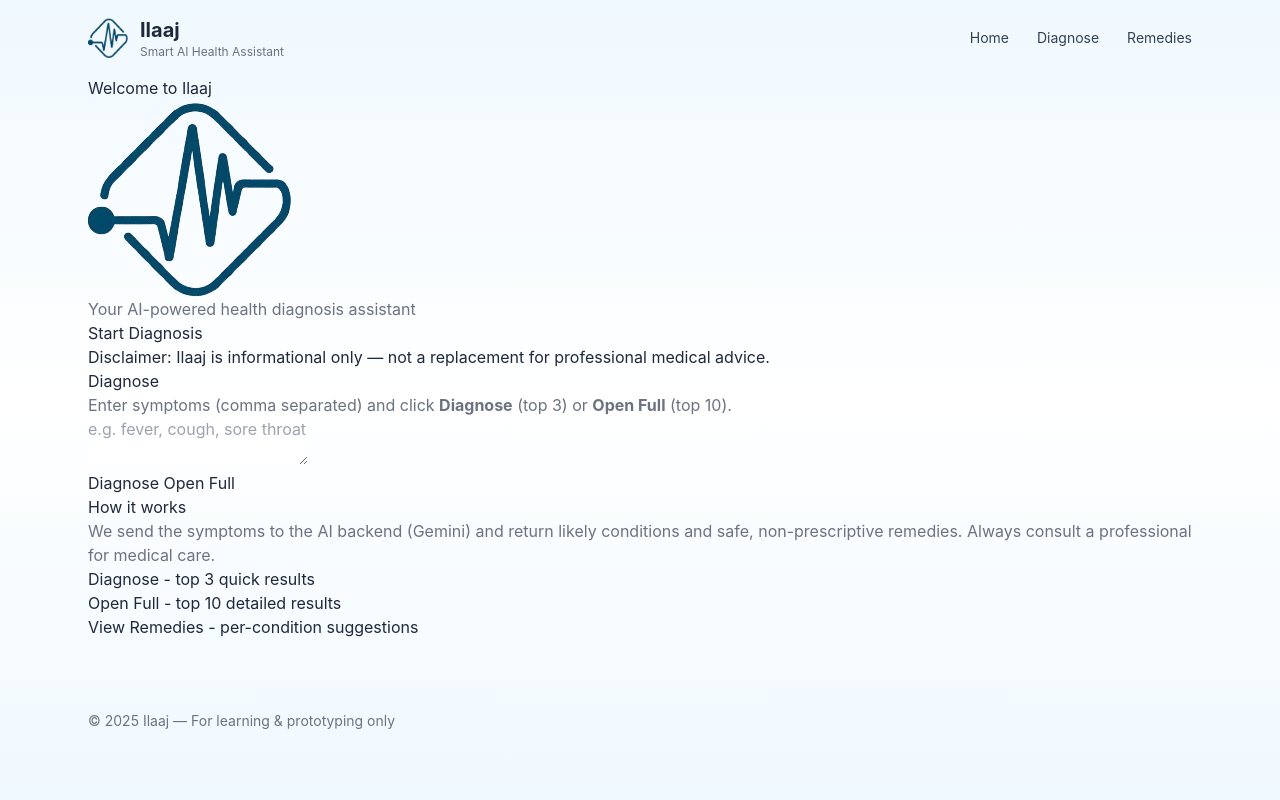
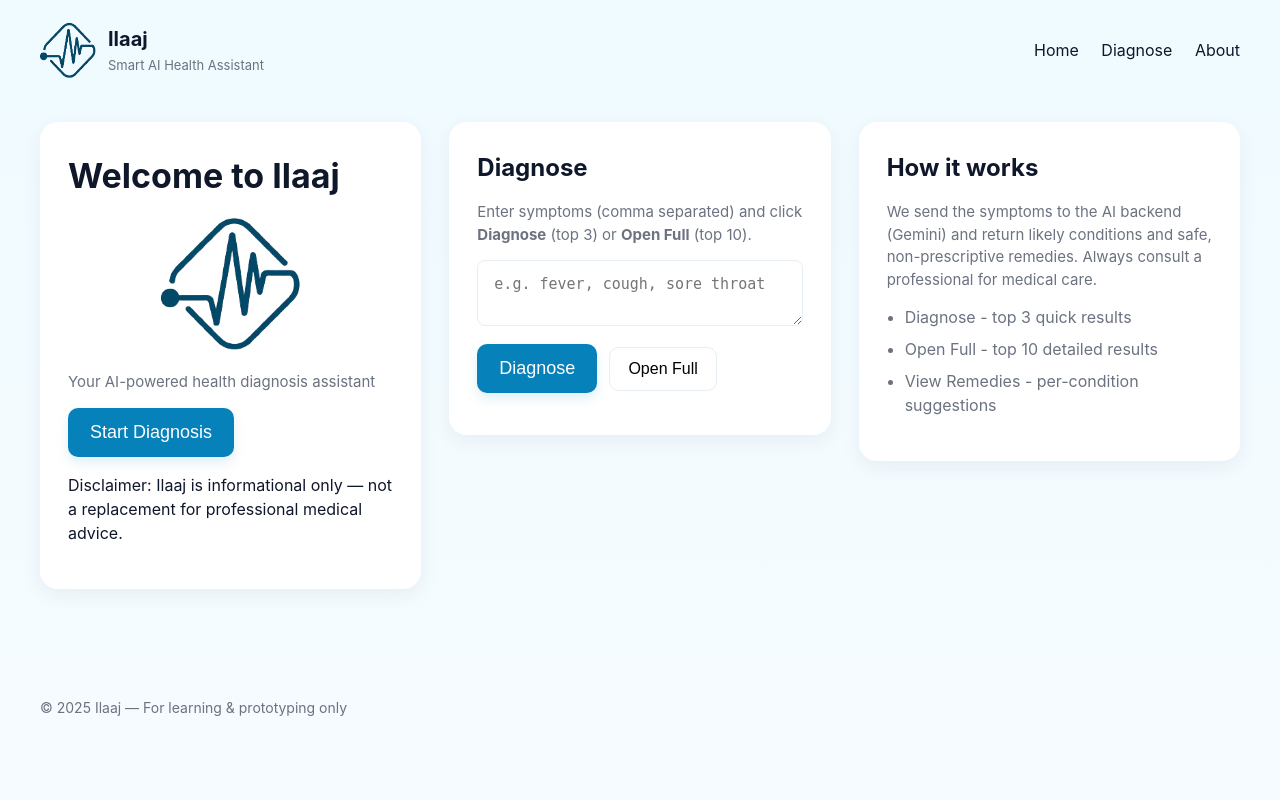
Before and after one commit to rajveer100704/Ilaaj, a FastAPI app: page / in a window 1280 px wide. Run offline with FastAPI, Linux system fonts and the light colour scheme; some libraries are stand-ins or nearby versions.

Commit message:
Update base.html

```diff
--- a/templates/base.html
+++ b/templates/base.html
@@ -3,39 +3,43 @@
 <head>
   <meta charset="utf-8" />
   <meta name="viewport" content="width=device-width,initial-scale=1" />
-    <title>Ilaaj — AI Health Companion</title>
-    <link rel="icon" href="/static/images/doctoricon.png" />
-    <script src="https://cdn.tailwindcss.com"></script>
-    <style>
-      body { font-family: Inter, ui-sans-serif, system-ui, -apple-system, "Segoe UI", Roboto, "Helvetica Neue", Arial; }
-      .glass-card { background: linear-gradient(180deg, rgba(255,255,255,0.95), rgba(255,255,255,0.92)); border-radius: 16px; box-shadow: 0 8px 30px rgba(14,30,37,0.06); }
-      .muted { color: #6b7280; }
-    </style>
+  <title>Ilaaj — Smart AI Health Assistant</title>
+
+  <!-- Your project CSS -->
+  <link rel="stylesheet" href="/static/css/styles.css" />
+
+  <!-- favicon (optional) -->
+  <link rel="icon" href="/static/images/doctoricon.png" type="image/png" />
 </head>
-  <body class="bg-gradient-to-b from-sky-50 via-white to-sky-50 min-h-screen text-slate-800">
-    <header class="py-4">
-      <div class="max-w-6xl mx-auto px-6 flex items-center justify-between">
-        <div class="flex items-center gap-3">
-          <img src="/static/images/doctoricon.png" class="w-10 h-10" alt="logo" />
-          <div>
-            <div class="text-xl font-bold">Ilaaj</div>
-            <div class="text-xs muted">Smart AI Health Assistant</div>
+<body>
+  <header class="site-header">
+    <div class="container header-inner">
+      <div class="logo">
+        <img src="/static/images/doctoricon.png" alt="Ilaaj" />
+        <div class="brand">
+          <div class="brand-title">Ilaaj</div>
+          <div class="brand-sub">Smart AI Health Assistant</div>
         </div>
       </div>
-        <nav class="space-x-6 text-sm">
-          <a href="/" class="text-slate-700 hover:text-sky-600">Home</a>
-          <a href="/diagnose" class="text-slate-700 hover:text-sky-600">Diagnose</a>
-          <a href="/remedies" class="text-slate-700 hover:text-sky-600">Remedies</a>
+
+      <nav class="nav">
+        <a href="#home">Home</a>
+        <a href="#diagnose">Diagnose</a>
+        <a href="#about">About</a>
       </nav>
     </div>
   </header>
 
-    <main class="max-w-6xl mx-auto px-6 pb-12">
+  <main id="home" class="container main-grid">
+    <!-- page content will be injected -->
     {% block content %}{% endblock %}
   </main>
 
-    <footer class="max-w-6xl mx-auto px-6 py-6 text-sm muted">
-      © 2025 Ilaaj — For learning & prototyping only
+  <footer class="site-footer">
+    <div class="container">© 2025 Ilaaj — For learning & prototyping only</div>
   </footer>
+
+  <!-- scripts loaded at bottom -->
+  <script src="/static/js/diagnose.js" defer></script>
 </body>
 </html>
```
Lines whose indentation alone changed are shown as unchanged.
